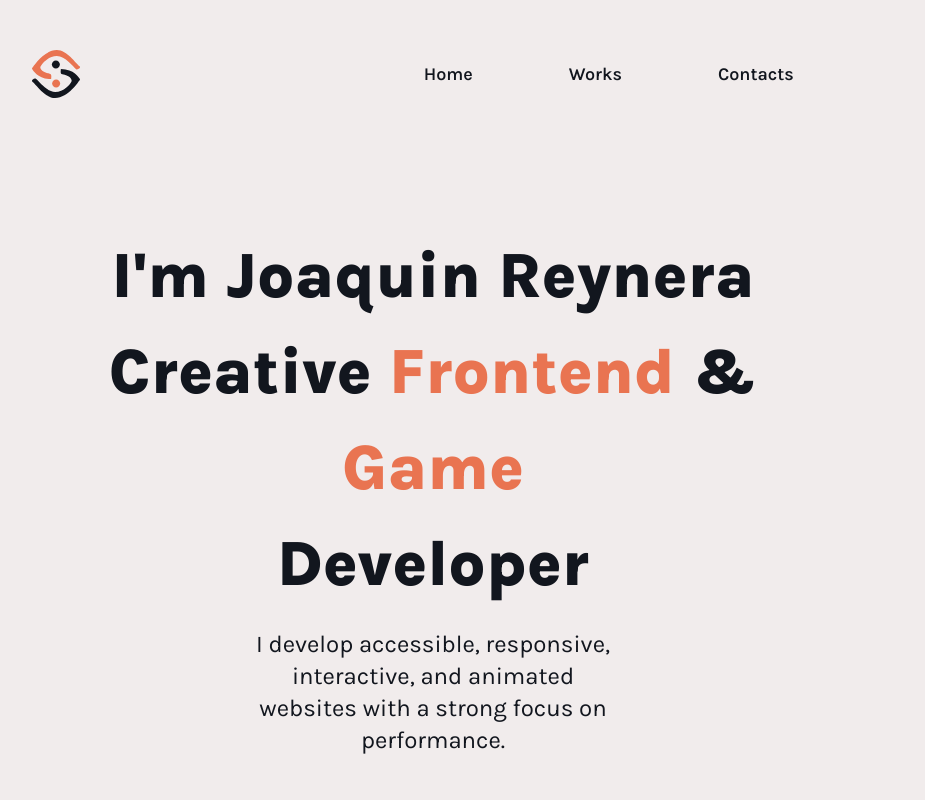
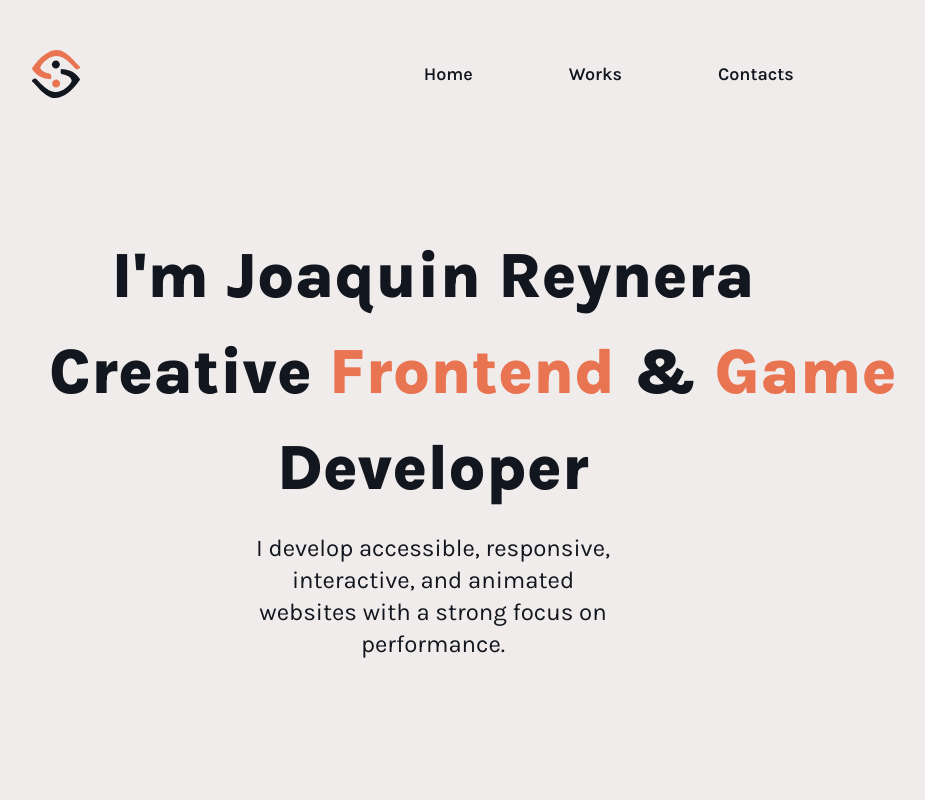
Before and after one commit to Sugorr/sugorr.github.io, a React (Vite) app: page / in a window 1280 px wide. Shown: the top 800 px of the page, without its empty margins (207-1132 px from the left). Built offline with nearby package versions, Linux system fonts and the light colour scheme.

Commit message:
banner nowrap

```diff
--- a/src/components/HeroBanner.jsx
+++ b/src/components/HeroBanner.jsx
@@ -34,6 +34,7 @@ export default function HeroBanner (){
                     initial={{ opacity: 0}}
                     animate={{ opacity: 1}}
                     transition={{ duration: 0.5, ease: 'easeInOut', delay: 1}}
+                    className="text-nowrap"
                 >
                     Creative <span className="text-default-orange">Frontend</span> & <span className="text-default-orange">Game</span>
                 </motion.p>
```
